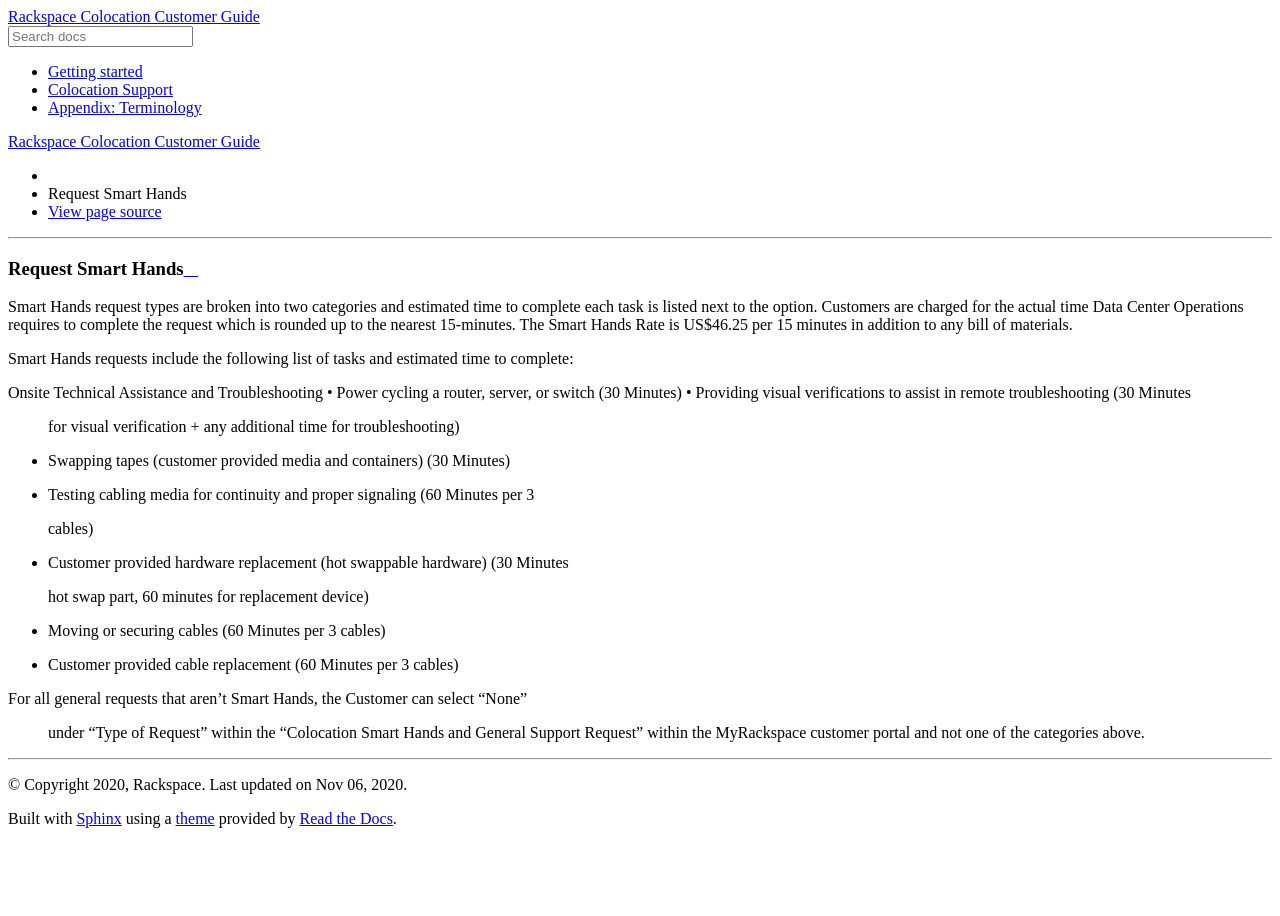
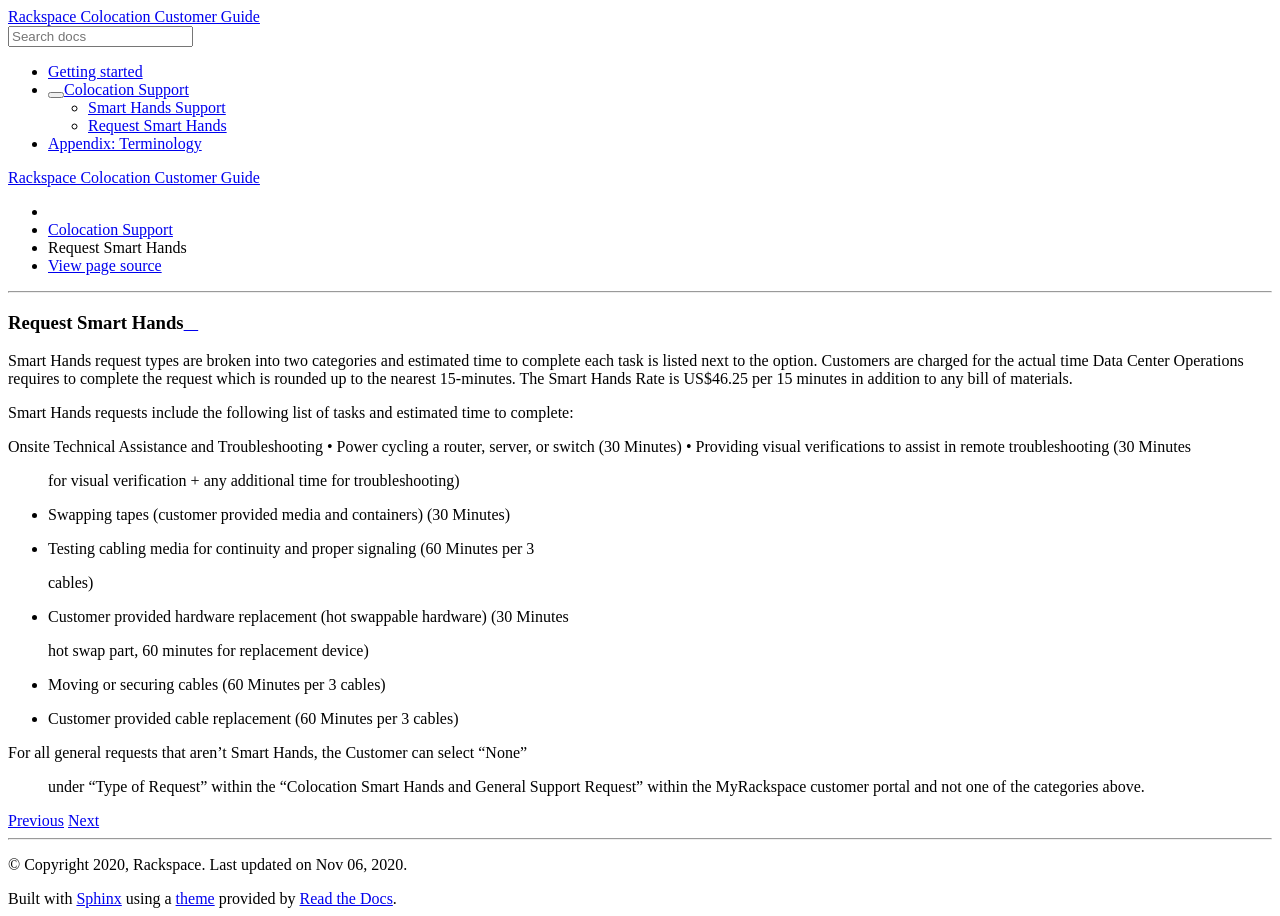
Before and after one commit to rackerlabs/docs-colocation-guide, a Sphinx documentation site: the page built from docs/colocation-support/request-smart-hands.rst, in a window 1280 px wide. Built offline with Sphinx 7.4.7 and the Read the Docs theme 2.0.0, drawn with Linux system fonts in a browser that asks for light colours; pages that are not in the unit, such as notebooks, are missing from menus.

Commit message:
fixing link

```diff
--- a/docs/colocation-support/index.rst
+++ b/docs/colocation-support/index.rst
@@ -27,4 +27,4 @@
    :maxdepth: 1
 
    smart-hands-support.rst
-   request_smart_hands.rst
+   request-smart-hands.rst
```
